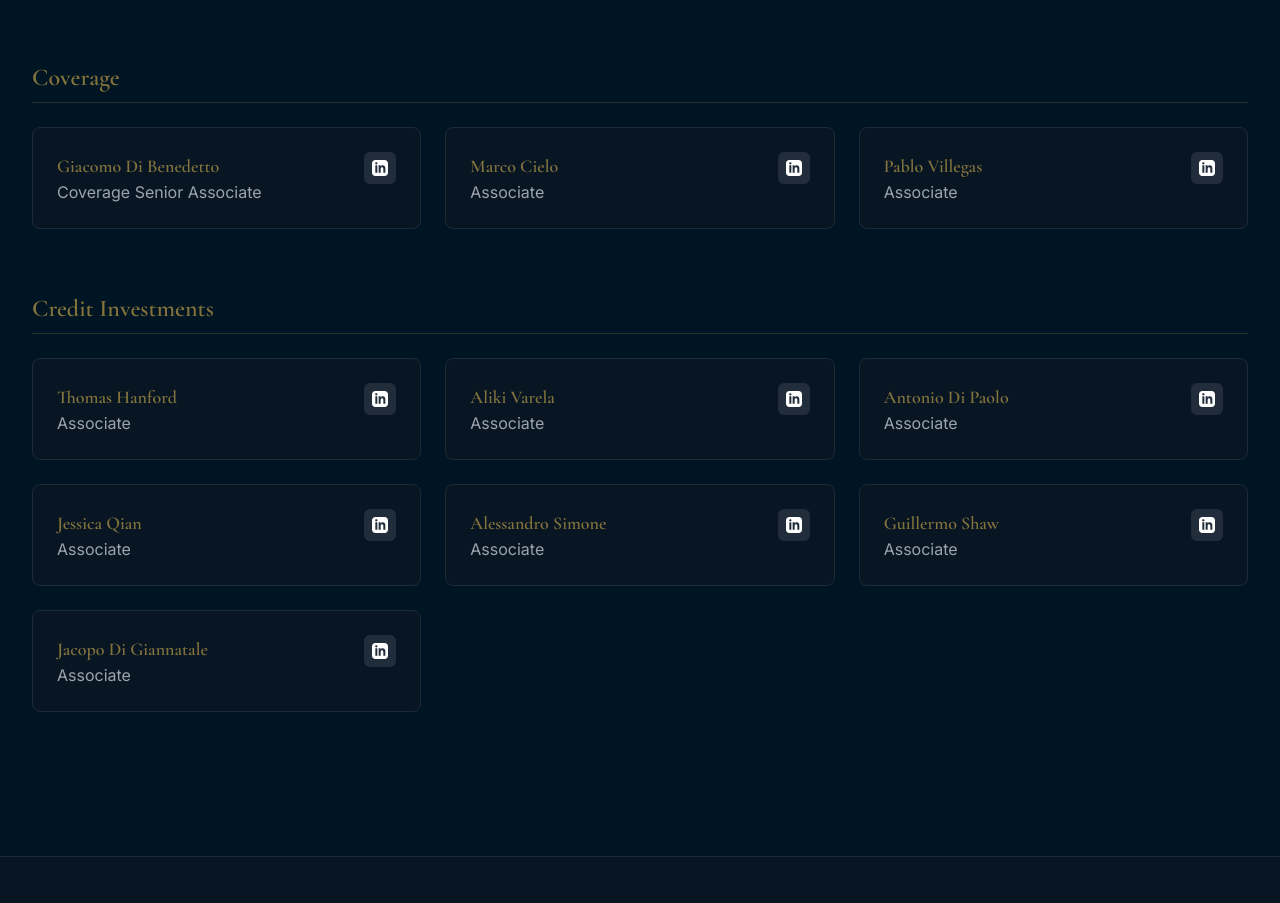
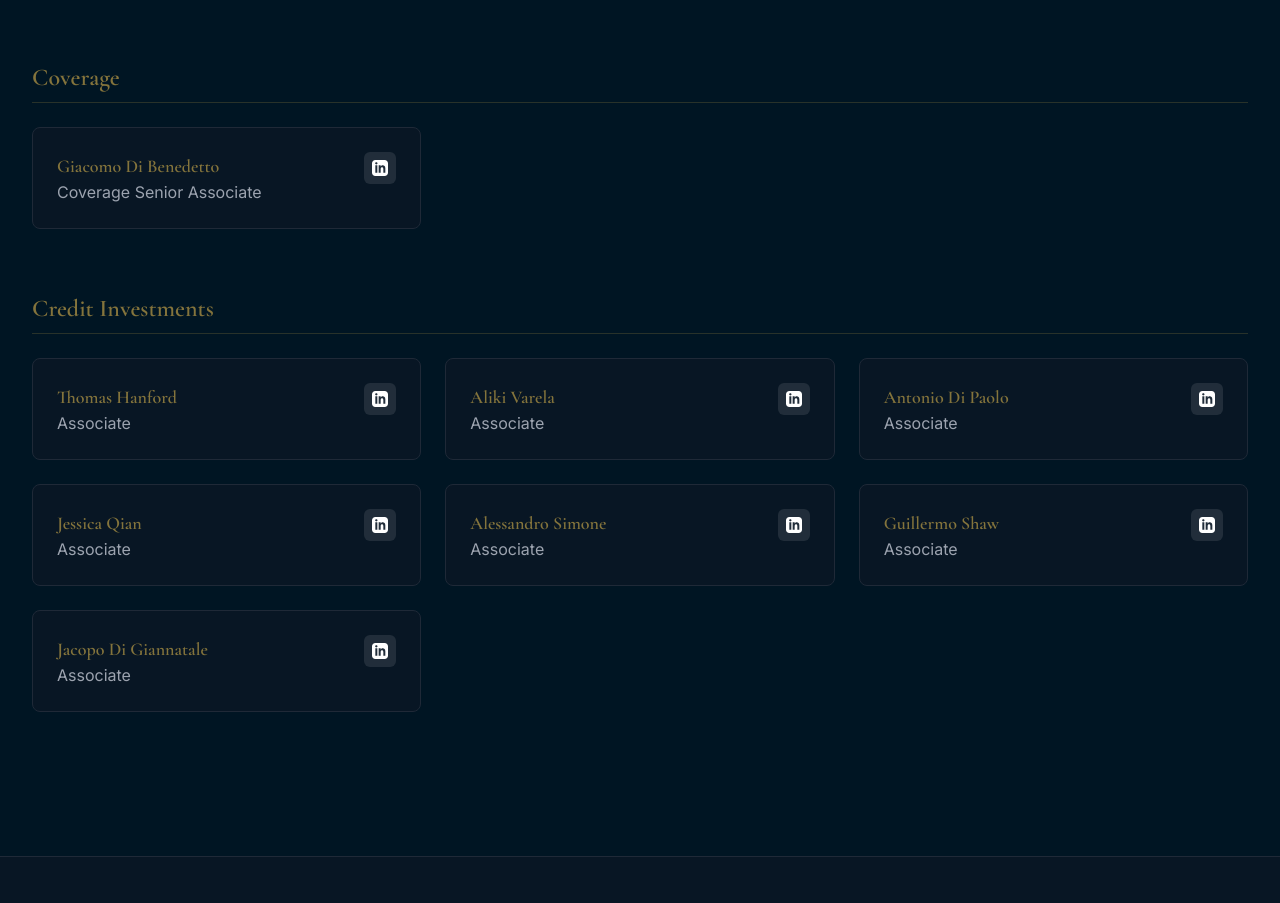
Before and after one commit to WaverAndrew/bdrx-website, a Next.js app: page /team in a window 1280 px wide. Shown: the part 2750-3653 px from the top of the page. Built offline with nearby package versions, Linux system fonts and the light colour scheme.

Commit message:
remove old team members

```diff
--- a/src/app/team/page.tsx
+++ b/src/app/team/page.tsx
@@ -146,19 +146,7 @@ const TeamPage = () => {
       linkedin: "https://www.linkedin.com/in/tommasopietromarchi/",
       division: "Corporate Finance",
     },
-    {
-      name: "Marco Cielo",
-      role: "Associate",
-      linkedin: "https://www.linkedin.com/in/marcocielo/",
-      division: "Coverage",
-    },
-    {
-      name: "Pablo Villegas",
-      role: "Associate",
-      linkedin: "https://www.linkedin.com/in/pabloospinavillegas/",
-      division: "Coverage",
-    },
-    // New members
+
     {
       name: "Edoardo Novali",
       role: "Associate",
```
